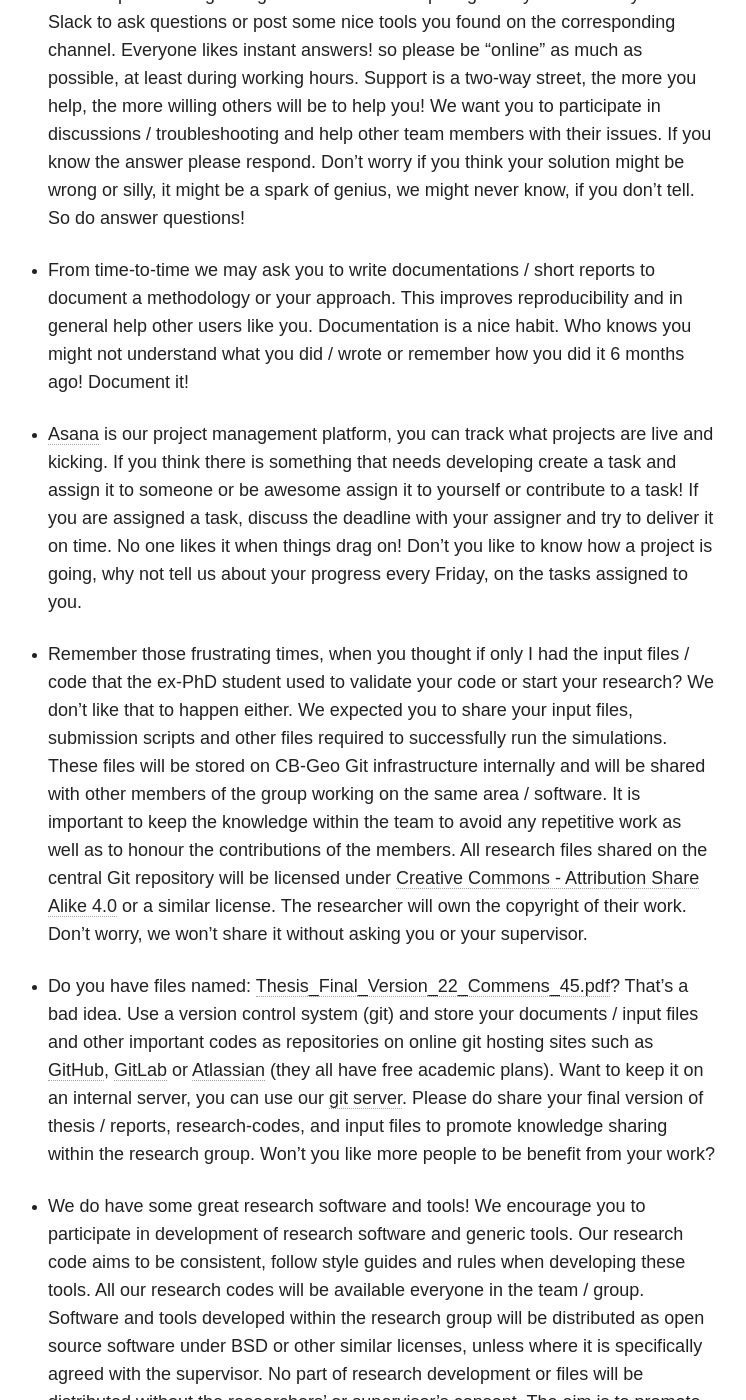
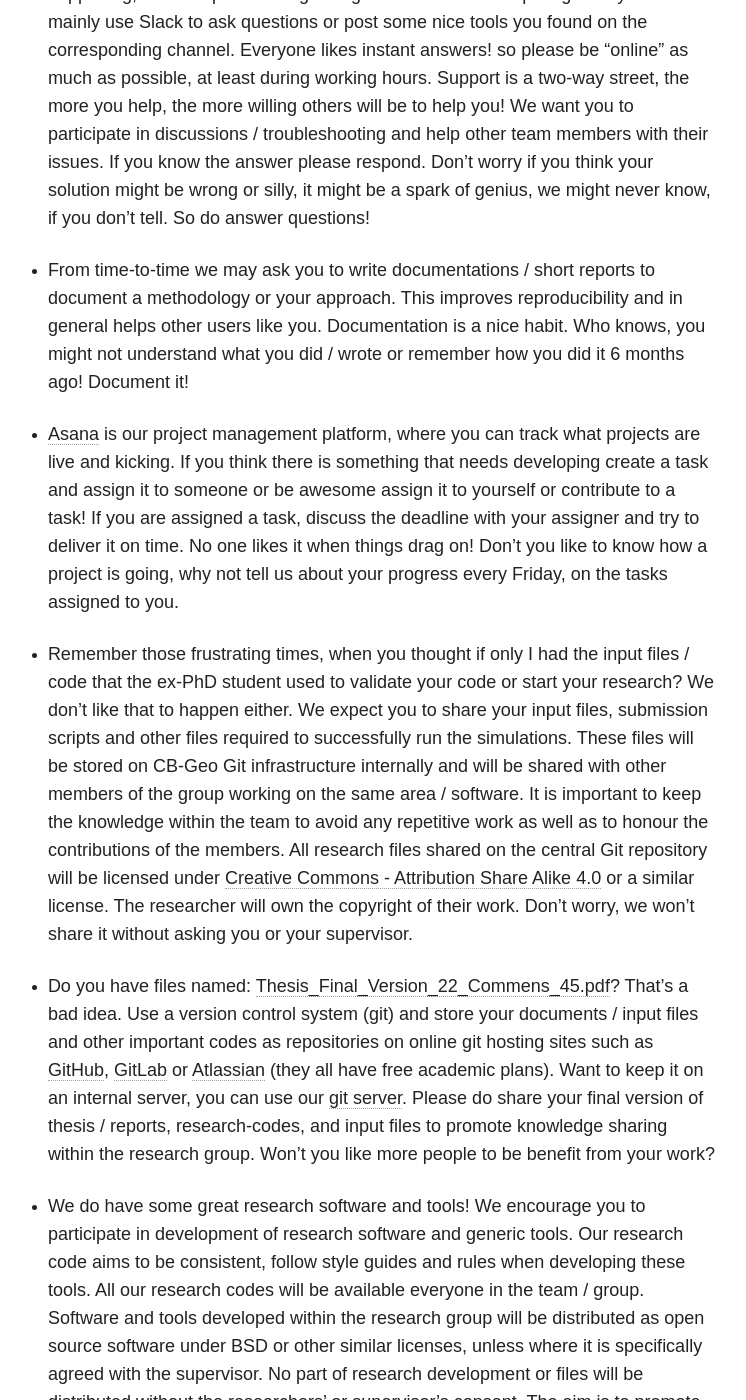
Before and after one commit to cb-geo/cb-geo.github.io, a Jekyll site: the page built from about/index.md, in a window 1280 px wide and 1400 px high, scrolled down 2434 px. Shown: the whole window, without its empty margins (278-1024 px from the left). Built offline with Jekyll 4.4.1, drawn with Linux system fonts in a browser that asks for light colours; nearby versions of some CDN libraries; comment, search, counter and statistics services are not loaded; some of the changed text lies outside the part shown.

Commit message:
Fixed typos and grammar in policies

```diff
--- a/about/index.md
+++ b/about/index.md
@@ -50,17 +50,17 @@
 
     + Python (optional - 10 hours): [Python course on codeacademy](https://www.codecademy.com/learn/python)
 
-* We use [Slack](https://cb-geo.slack.com) to communicate within the research group. There are channel, which you can think of it like teams on *Abaqus*, *FEM*, *DEM*, etc., Unlike having an email you can go through the entire history of communication that has been happening, for example on using of High Performance Computing facility. You'll mainly use Slack to ask questions or post some nice tools you found on the corresponding channel. Everyone likes instant answers! so please be "online" as much as possible, at least during working hours. Support is a two-way street, the more you help, the more willing others will be to help you! We want you to participate in discussions / troubleshooting and help other team members with their issues. If you know the answer please respond. Don't worry if you think your solution might be wrong or silly, it might be a spark of genius, we might never know, if you don't tell. So do answer questions!
+* We use [Slack](https://cb-geo.slack.com) to communicate within the research group. There are channels, which you can think of it like teams on *Abaqus*, *FEM*, *DEM*, etc., Unlike having an email you can go through the entire history of communication that has been happening, for example on using of High Performance Computing facility. You'll mainly use Slack to ask questions or post some nice tools you found on the corresponding channel. Everyone likes instant answers! so please be "online" as much as possible, at least during working hours. Support is a two-way street, the more you help, the more willing others will be to help you! We want you to participate in discussions / troubleshooting and help other team members with their issues. If you know the answer please respond. Don't worry if you think your solution might be wrong or silly, it might be a spark of genius, we might never know, if you don't tell. So do answer questions!
 
-* From time-to-time we may ask you to write documentations / short reports to document a methodology or your approach. This improves reproducibility and in general help other users like you. Documentation is a nice habit. Who knows you might not understand what you did / wrote or remember how you did it 6 months ago! Document it!
+* From time-to-time we may ask you to write documentations / short reports to document a methodology or your approach.  This improves reproducibility and in general helps other users like you. Documentation is a nice habit. Who knows, you might not understand what you did / wrote or remember how you did it 6 months ago! Document it!
 
-* [Asana](https://asana.com) is our project management platform, you can track what projects are live and kicking. If you think there is something that needs developing create a task and assign it to someone or be awesome assign it to yourself or contribute to a task! If you are assigned a task, discuss the deadline with your assigner and try to deliver it on time. No one likes it when things drag on! Don't you like to know how a project is going, why not tell us about your progress every Friday, on the tasks assigned to you.
+* [Asana](https://asana.com) is our project management platform, where you can track what projects are live and kicking. If you think there is something that needs developing create a task and assign it to someone or be awesome assign it to yourself or contribute to a task! If you are assigned a task, discuss the deadline with your assigner and try to deliver it on time. No one likes it when things drag on! Don't you like to know how a project is going, why not tell us about your progress every Friday, on the tasks assigned to you.
 
-* Remember those frustrating times, when you thought if only I had the input files / code that the ex-PhD student used to validate your code or start your research? We don't like that to happen either. We expected you to share your input files, submission scripts and other files required to successfully run the simulations. These files will be stored on CB-Geo Git infrastructure internally and will be shared with other members of the group working on the same area / software. It is important to keep the knowledge within the team to avoid any repetitive work as well as to honour the contributions of the members. All research files shared on the central Git repository will be licensed under [Creative Commons - Attribution Share Alike 4.0](http://creativecommons.org/licenses/by-sa/4.0/) or a similar license. The researcher will own the copyright of their work. Don't worry, we won't share it without asking you or your supervisor.
+* Remember those frustrating times, when you thought if only I had the input files / code that the ex-PhD student used to validate your code or start your research? We don't like that to happen either. We expect you to share your input files, submission scripts and other files required to successfully run the simulations. These files will be stored on CB-Geo Git infrastructure internally and will be shared with other members of the group working on the same area / software. It is important to keep the knowledge within the team to avoid any repetitive work as well as to honour the contributions of the members. All research files shared on the central Git repository will be licensed under [Creative Commons - Attribution Share Alike 4.0](http://creativecommons.org/licenses/by-sa/4.0/) or a similar license. The researcher will own the copyright of their work. Don't worry, we won't share it without asking you or your supervisor.
 
 * Do you have files named: [Thesis_Final_Version_22_Commens_45.pdf](http://www.phdcomics.com/comics/archive.php?comicid=1531)? That's a bad idea. Use a version control system (git) and store your documents / input files and other important codes as repositories on online git hosting sites such as [GitHub](https://github.com), [GitLab](https://gitlab.com/users/sign_in) or [Atlassian](https://bitbucket.org) (they all have free academic plans). Want to keep it on an internal server, you can use our [git server](https://git.cb-geo.com). Please do share your final version of thesis / reports, research-codes, and input files to promote knowledge sharing within the research group. Won't you like more people to be benefit from your work?
 
-* We do have some great research software and tools! We encourage you to participate in development of research software and generic tools. Our research code aims to be consistent, follow style guides and rules when developing these tools. All our research codes will be available everyone in the team / group. Software and tools developed within the research group will be distributed as open source software under BSD or other similar licenses, unless where it is specifically agreed with the supervisor. No part of research development or files will be distributed without the researchers' or supervisor's consent. The aim is to promote openness in research and development. More eyes on code means fewer bugs and more accurate results! It's always good to have something where you can pop open the hood and look inside. You are expected to acknowledge the contribution of the group on any publication, where they key academics are not a listed authors.
+* We do have some great research software and tools! We encourage you to participate in development of research software and generic tools. Our research code aims to be consistent, follow style guides and rules when developing these tools. All our research codes will be available everyone in the team / group. Software and tools developed within the research group will be distributed as open source software under BSD or other similar licenses, unless where it is specifically agreed with the supervisor. No part of research development or files will be distributed without the researchers' or supervisor's consent. The aim is to promote openness in research and development. More eyes on code means fewer bugs and more accurate results! It's always good to have something where you can pop open the hood and look inside. You are expected to acknowledge the contribution of the group on any publication, where the key academics are not listed authors.
 
 * [Darwin](http://www.hpc.cam.ac.uk), the High Performance Computing  cluster at Cambridge, runs fast parallel codes (including programs such as Abaqus). We do have to pay for using a blazing fast computing cluster. Discuss with your supervisor to  decide on how many core hours you would need per quarter. You can always use the free tier on Darwin.
 These policies are there to promote openness and sharing. If you have any questions or you don't agree with any of our policies contact us at [geotech-cb@eng.cam.ac.uk](mailto:geotech-cb@eng.cam.ac.uk).
```
